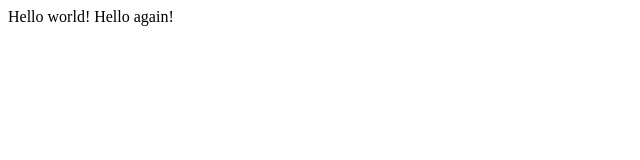
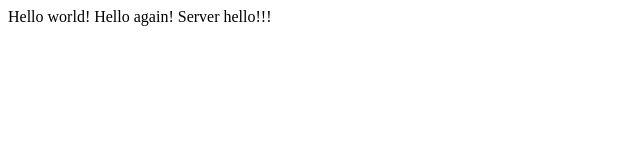
Before and after one commit to nislacker/gittest, a plain HTML site: page index.html in a window 1280 px wide. Shown: the whole page, without its empty margins (0-640 px from the left). Drawn offline with Linux system fonts and the light colour scheme.

Commit message:
Update index.html

```diff
--- a/index.html
+++ b/index.html
@@ -5,6 +5,6 @@
 	<title>Document</title>
 </head>
 <body>
-	Hello world! Hello again!
+	Hello world! Hello again! Server hello!!!
 </body>
 </html>
```
